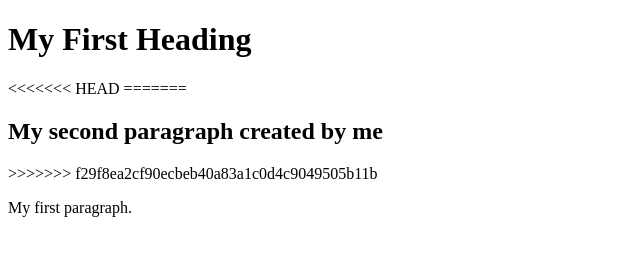
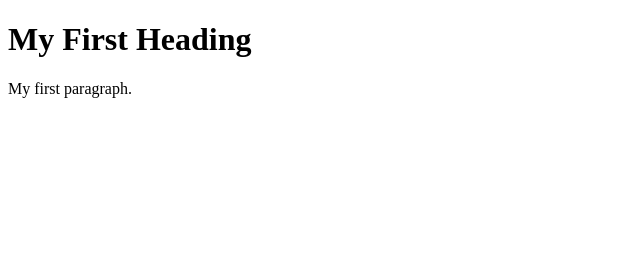
Before and after one commit to nishanthprogrammer/samplerepo, a plain HTML site: page index.html in a window 1280 px wide. Shown: the whole page, without its empty margins (0-640 px from the left). Drawn offline with Linux system fonts and the light colour scheme.

Commit message:
fix : merge conflicts detected and resolved

```diff
--- a/index.html
+++ b/index.html
@@ -3,10 +3,6 @@
 <body>
 
 <h1>My First Heading</h1>
-<<<<<<< HEAD
-=======
-<h2> My second paragraph created by me</h2>
->>>>>>> f29f8ea2cf90ecbeb40a83a1c0d4c9049505b11b
 <p>My first paragraph.</p>
 
 </body>
```
